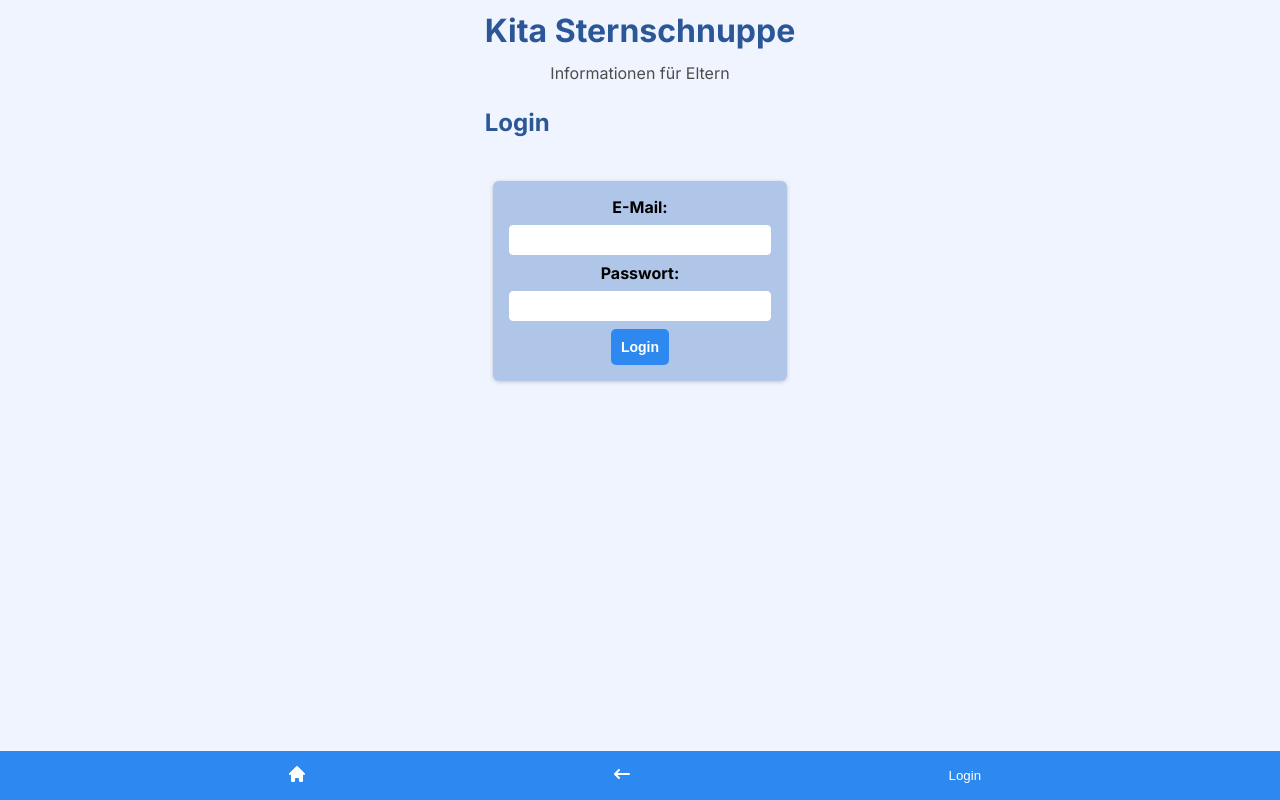
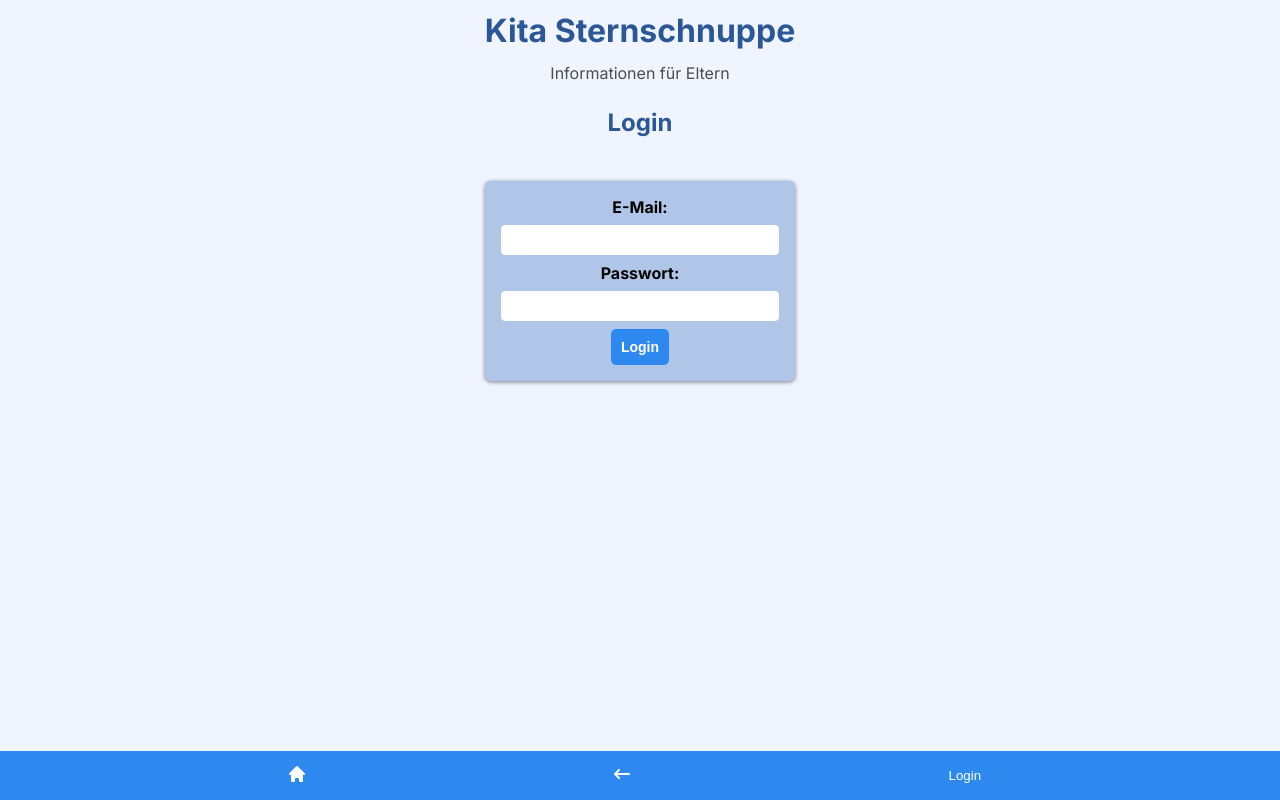
Before and after one commit to MariaAdner/kita-info, a Next.js app: page /login in a window 1280 px wide. Built offline with nearby package versions, Linux system fonts and the light colour scheme; no server answers.

Commit message:
updated styling

```diff
--- a/components/AuthForm/AuthForm.styled.js
+++ b/components/AuthForm/AuthForm.styled.js
@@ -2,11 +2,11 @@ import styled from "styled-components";
 
 export const StyledAuthForm = styled.form`
   margin: 3rem auto;
-  width: 95%;
-  max-width: 25rem;
+  width: 100%;
+  // max-width: 25rem;
   border-radius: 6px;
   background-color: var(--color-background-text);
-  box-shadow: 0 1px 4px rgba(0, 0, 0, 0.2);
+  box-shadow: 0 1px 4px rgba(0, 0, 0, 0.5);
   padding: 1rem;
   text-align: center;
 `;
--- a/components/Container/index.js
+++ b/components/Container/index.js
@@ -20,6 +20,12 @@ const Container = styled.section`
     css`
       background-color: var(--color-background1);
     `};
+
+  ${(props) =>
+    props.$variant === "yellow" &&
+    css`
+      background-color: var(--color-background-item);
+    `};
 `;
 
 export default Container;
--- a/components/NewsItem/index.js
+++ b/components/NewsItem/index.js
@@ -18,7 +18,7 @@ export default function NewsItem() {
 
   return (
     <>
-      <Card $variant="yellow">
+      <Card $variant="white">
         <CardTitle>{data.title}</CardTitle>
         <CardText dangerouslySetInnerHTML={{ __html: data.text }}></CardText>
         <CardDate>{data.date}</CardDate>
--- a/components/Song/index.js
+++ b/components/Song/index.js
@@ -17,10 +17,10 @@ export default function Song() {
 
   return (
     <>
-      <Container $variant="blue">
+      <Container $variant="yellow">
         <GiLoveSong fontSize={50} color="var(--color-headline)" />
         <MenuHeadline>Das Lied, das wir gerade singen: </MenuHeadline>
-        <Card $variant="yellow">
+        <Card $variant="white">
           {songs.map(({ _id, title, description }) => (
             <li key={_id}>
               <CardTitle>{title}</CardTitle>
--- a/components/Tablesaying/index.js
+++ b/components/Tablesaying/index.js
@@ -20,7 +20,7 @@ export default function Tablesaying() {
       <Container $variant="color">
         <GiMeal fontSize={50} color="var(--color-headline)" />
         <MenuHeadline>Unser Tischspruch</MenuHeadline>
-        <Card $variant="green">
+        <Card $variant="yellow">
           {data.map(({ _id, description }) => (
             <li key={_id}>
               <p dangerouslySetInnerHTML={{ __html: description }}></p>
--- a/pages/login/index.js
+++ b/pages/login/index.js
@@ -4,7 +4,7 @@ import SubHeader from "@/components/SubHeader";
 export default function Login() {
   return (
     <div>
-      <SubHeader $variant="blue">Login</SubHeader>
+      <SubHeader $variant="menu">Login</SubHeader>
       <AuthForm />
     </div>
   );
```
Also changed, not shown: components/Card/Card.styled.js (+7 -2 lines).
